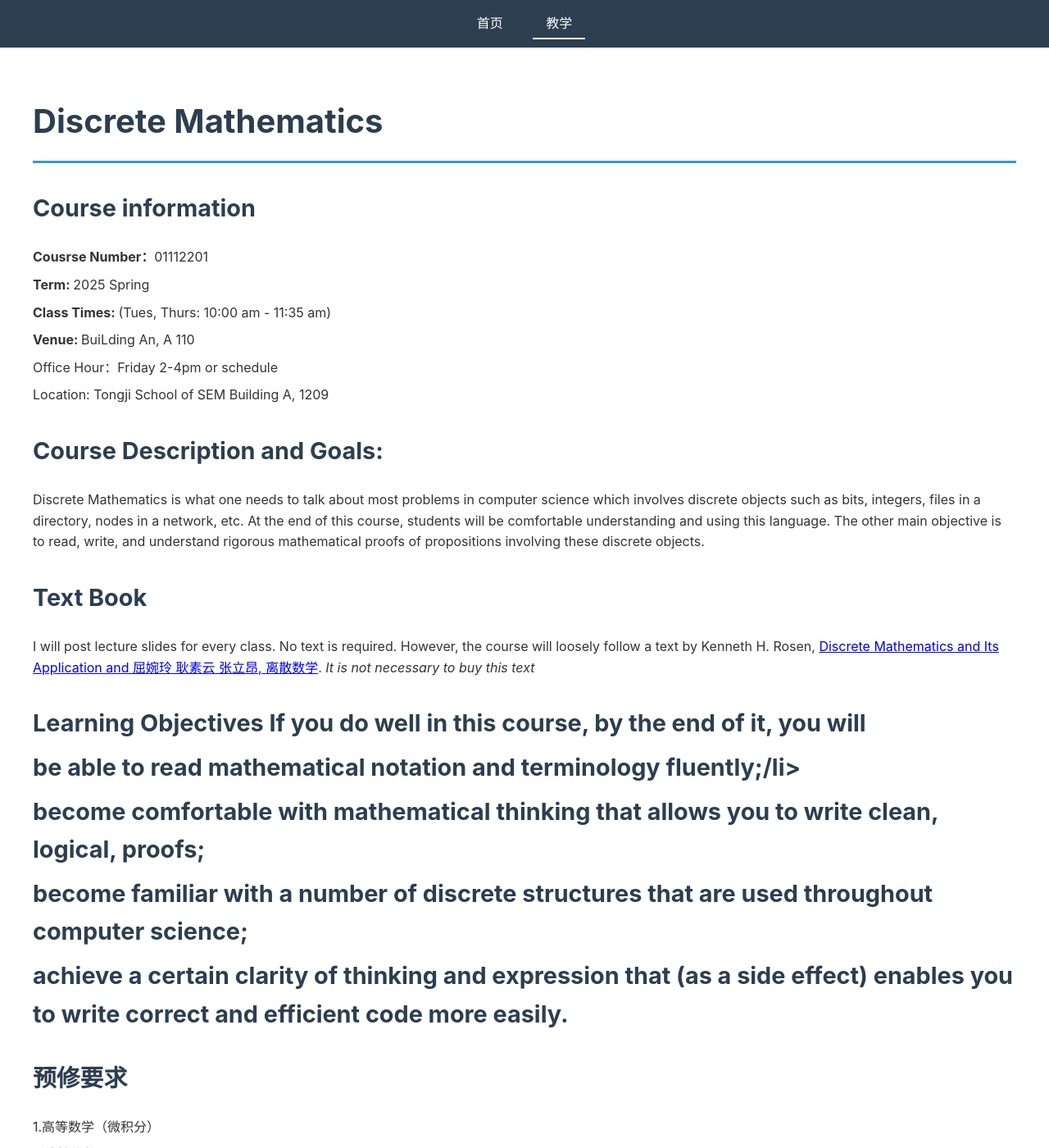
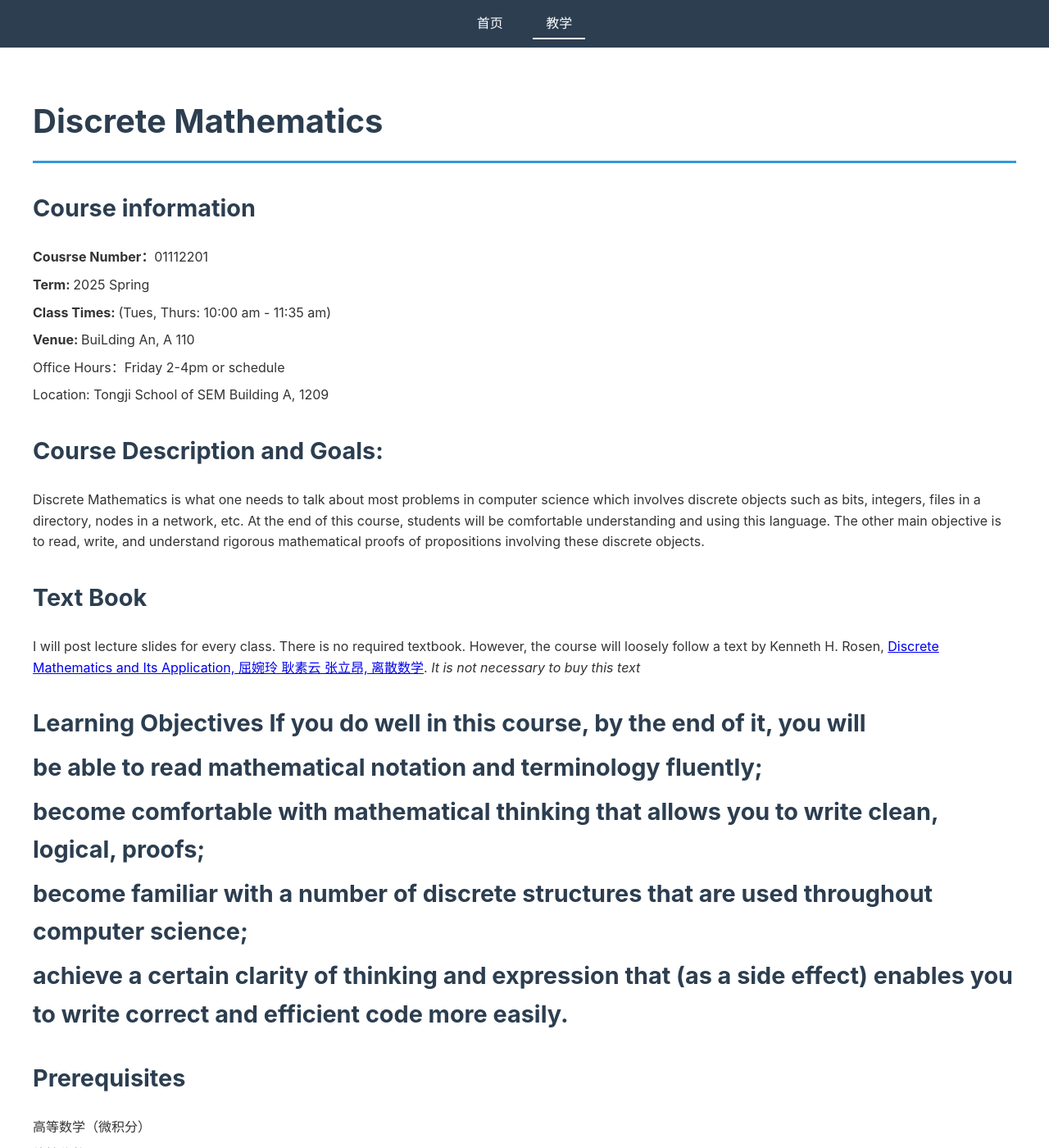
Before and after one commit to kejiwei/kejiwei.github.io, a Jekyll site: the page teaching/courses/dismath/index.html, which Jekyll copies as it is, in a window 1280 px wide and 1400 px high. Shown: the whole window at 82% size. Built offline with Jekyll 4.4.1, drawn with Linux system fonts in a browser that asks for light colours; some of the changed text lies outside the part shown.

Commit message:
Update index.html

```diff
--- a/teaching/courses/dismath/index.html
+++ b/teaching/courses/dismath/index.html
@@ -23,7 +23,7 @@
                 <li><b> Term: </b>2025 Spring</li>
                 <li><b>Class Times: </b>(Tues, Thurs: 10:00 am - 11:35 am)</li>
                 <li><b>Venue: </b>BuiLding An, A 110</li>
-                <li>Office Hour：Friday 2-4pm or schedule</li>
+                <li>Office Hours：Friday 2-4pm or schedule</li>
                 <li>Location: Tongji School of SEM Building A, 1209</li>
 
             <h2>Course Description and Goals:</h2>
@@ -34,26 +34,26 @@
 
              <h2>Text Book </h2>
                 <li>
-                <p>I will post lecture slides for every class. No text is required. However, the course will loosely follow a text by
-                    Kenneth H. Rosen, <a href="https://www.amazon.com/Discrete-Mathematics-Its-Applications-Seventh/dp/0073383090"> Discrete Mathematics and Its Application and  屈婉玲 耿素云 张立昂, <a href="https://item.jd.com/13041609.html"> 离散数学</a>. <i> It is not necessary to buy this text </i>
+                <p>I will post lecture slides for every class. There is no required textbook. However, the course will loosely follow a text by
+                    Kenneth H. Rosen, <a href="https://www.amazon.com/Discrete-Mathematics-Its-Applications-Seventh/dp/0073383090"> Discrete Mathematics and Its Application,  屈婉玲 耿素云 张立昂, <a href="https://item.jd.com/13041609.html"> 离散数学</a>. <i> It is not necessary to buy this text </i>
                 </p>
                 </li>
 
             <h2>Learning Objectives
                 If you do well in this course, by the end of it, you will
-
-
                 <ul>
-                    <li>be able to read mathematical notation and terminology fluently;/li>
+                    <li>be able to read mathematical notation and terminology fluently;</li>
                     <li>become comfortable with mathematical thinking that allows you to write clean, logical, proofs;</li>
                     <li>become familiar with a number of discrete structures that are used throughout computer science;</li>
                     <li>achieve a certain clarity of thinking and expression that (as a side effect) enables you to write correct and efficient code more easily.</li>
                 </ul>
 
-            <h2>预修要求</h2>
+            <h2>Prerequisites</h2>
                 <ul>
-                    <li>1.高等数学（微积分）</li>
-                    <li>2.线性代数</li>
+                    <li>高等数学（微积分）</li>
+                    <li>线性代数</li>
+                    <li>数据结构</li>
+                    <li>a good high-school mathematics education that you can recall very well</li>
                 </ul>
 
             <h2>Grading</h2>
```
